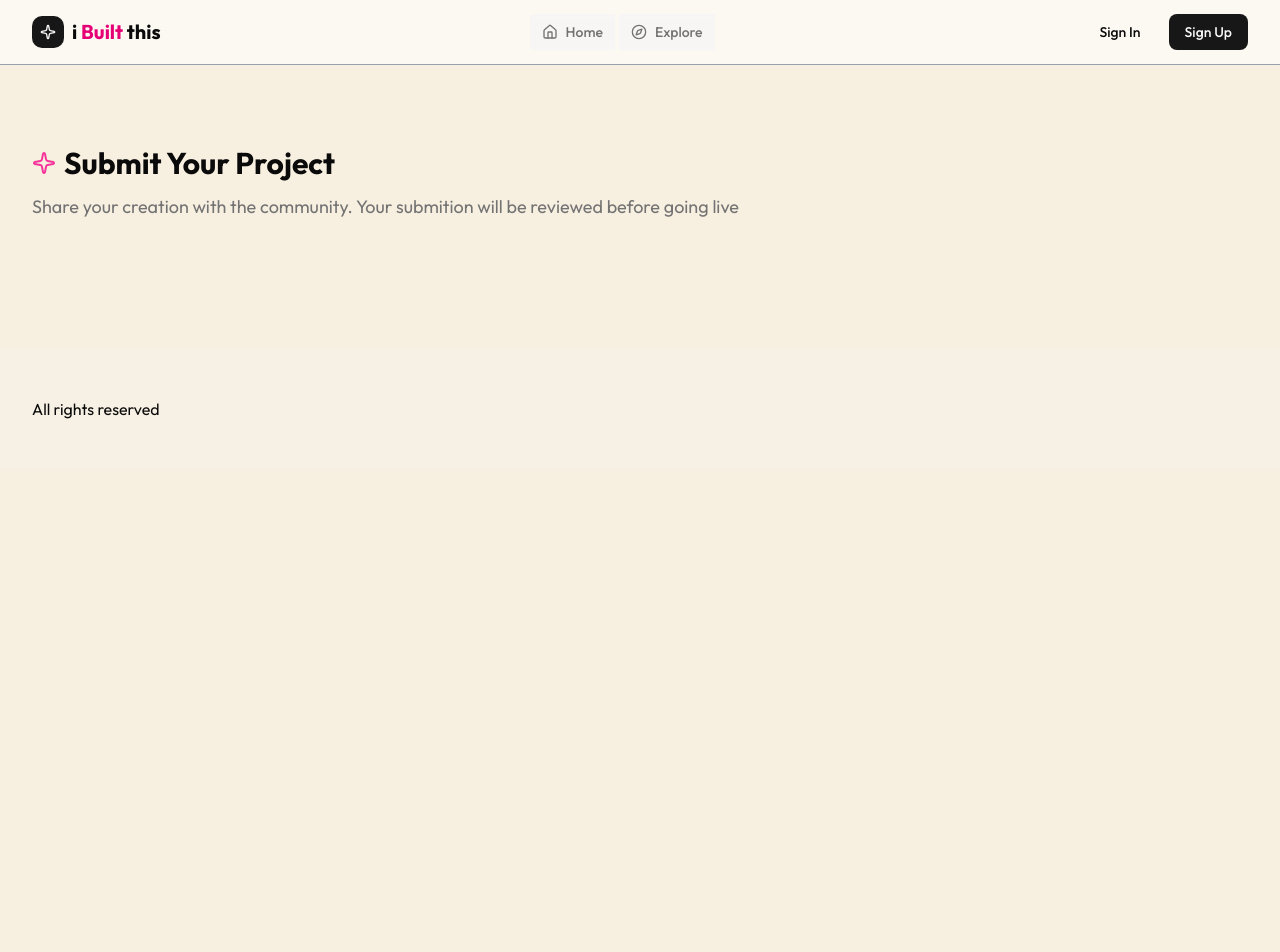
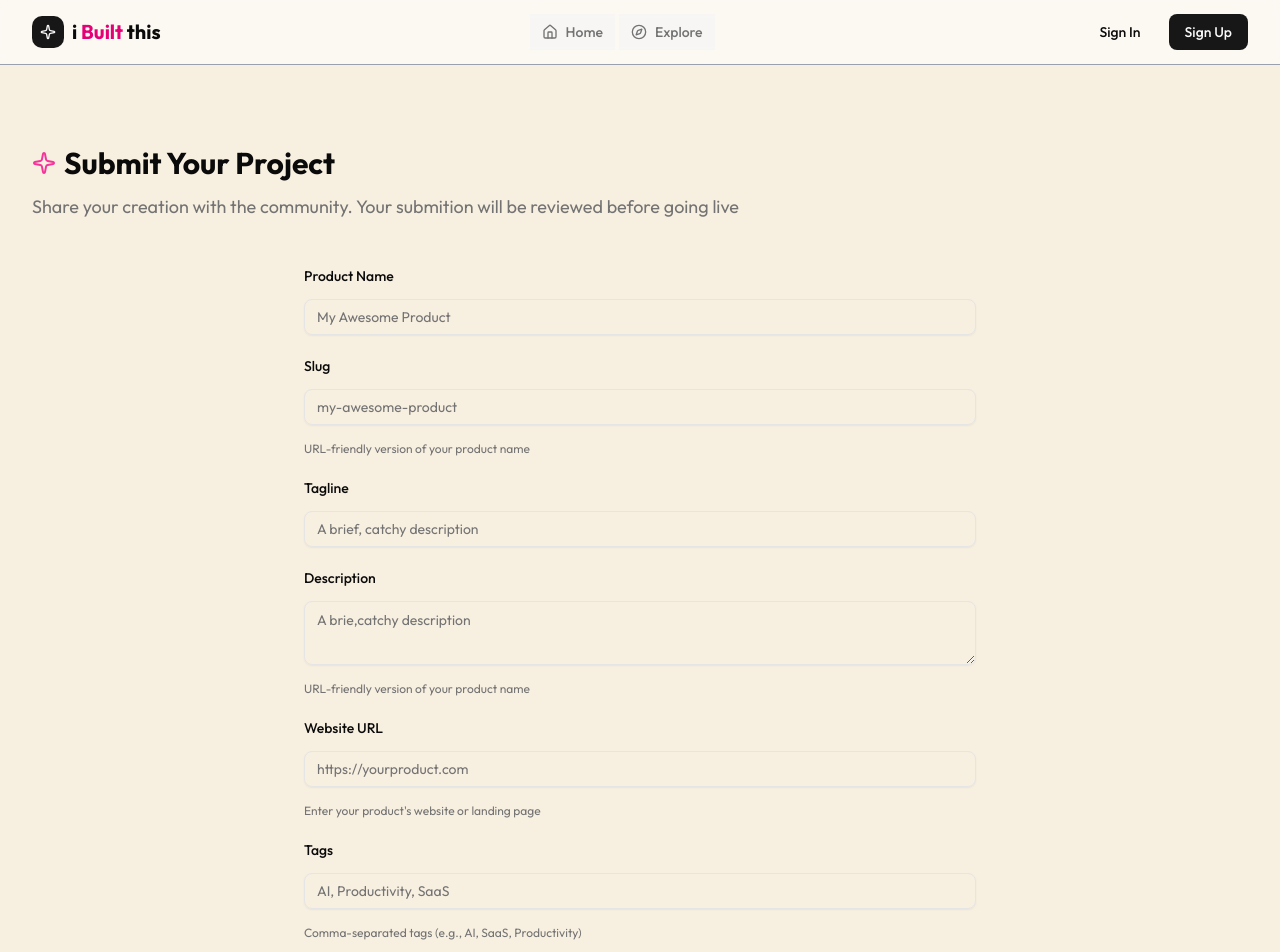
Before and after one commit to testgithubritgu/add-projects-next.js, a Next.js app: page /submit in a window 1280 px wide. Shown: the top 952 px of the page. Before the commit the page ends 800 px from the top, so only its background shows below. Built offline with nearby package versions, Linux system fonts and the light colour scheme; no server answers.

Commit message:
feat:added seperate component for form field in submit page and ui refactor

```diff
--- a/app/submit/page.jsx
+++ b/app/submit/page.jsx
@@ -6,7 +6,7 @@ export default function SubmitPage() {
   return (
     <section className="py-20">
       <div className="wrapper">
-        <div>
+        <div className="mb-12">
           <SectionHeader
             title={"Submit Your Project"}
             icon={SparkleIcon}
--- a/components/common/Footer.jsx
+++ b/components/common/Footer.jsx
@@ -2,7 +2,7 @@ import React from 'react'
 
 const Footer = () => {
   return (
-    <footer className='py-12 bg-muted/20 '>
+    <footer className='py-12 bg-muted/60 '>
       <div className='wrapper'>
         All rights reserved
       </div>
--- /dev/null
+++ b/components/forms/form-field.jsx
@@ -0,0 +1,35 @@
+import React from 'react'
+import { Label } from '../ui/label'
+import { Input } from '../ui/input'
+import { Textarea } from '../ui/textarea'
+
+const FormField = ({label,name,placeholder,id,required,onChange,error,helperText,textarea}) => {
+  return (
+    <div className="space-y-4">
+      <Label htmlFor={id}>{label}</Label>
+      {textarea ? (
+        <Textarea
+          id={id}
+          name={name}
+          placeholder={placeholder}
+          required={required}
+          onChange={onChange}
+        />
+      ) : (
+        <Input
+          id={id}
+          name={name}
+          placeholder={placeholder}
+          required={required}
+          onChange={onChange}
+        />
+      )}
+      {helperText && (
+        <p className="text-xs text-muted-foreground ">{helperText}</p>
+      )}
+      {error && <p className="text-sm text-destructive">{error}</p>}
+    </div>
+  );
+}
+
+export default FormField
--- a/components/products/product-submit-form.jsx
+++ b/components/products/product-submit-form.jsx
@@ -1,7 +1,92 @@
-import React from 'react'
+"use client"
+import FormField from '../forms/form-field';
+import { Button } from '../ui/button';
+import { SparkleIcon } from 'lucide-react';
 
 const ProductSubmitForm = () => {
-  return <div></div>;
+  const handelSubmit = (e)=>{
+    'use server'
+    e.preventDefault();
+    console.log('bhai form to submit ho gaya ')
+  }
+  return (
+    <form className="space-y-6" onSubmit={handelSubmit}>
+      <FormField
+        label="Product Name"
+        name="name"
+        id="name"
+        placeholder="My Awesome Product"
+        onChange={() => {}}
+        error=""
+      />
+
+      <FormField
+        label="Slug"
+        name="slug"
+        id="slug"
+        placeholder="my-awesome-product"
+        required={true}
+        onChange={() => {}}
+        error=""
+        helperText={"URL-friendly version of your product name"}
+      />
+
+      <FormField
+        label="Tagline"
+        name="tagline"
+        id="tagline"
+        placeholder="A brief, catchy description"
+        required={true}
+        onChange={() => {
+          console.log("object");
+        }}
+        error=""
+      />
+
+      <FormField
+        label="Description"
+        name="description"
+        id="description"
+        placeholder="A brie,catchy description"
+        required
+        onChange={() => {}}
+        error=""
+        textarea
+        helperText={"URL-friendly version of your product name"}
+      />
+
+      <FormField
+        label="Website URL"
+        name="websiteUrl"
+        id="websiteUrl"
+        placeholder="https://yourproduct.com"
+        required
+        onChange={() => {}}
+        error=""
+        helperText="Enter your product's website or landing page"
+      />
+
+      <FormField
+        label="Tags"
+        name="tags"
+        id="tags"
+        placeholder="AI, Productivity, SaaS"
+        required
+        onChange={() => {}}
+        error=""
+        helperText="Comma-separated tags (e.g., AI, SaaS, Productivity)"
+      />
+
+      <Button
+        type="submit"
+        className={"w-full bg-pink-600 cursor-pointer"}
+        size="lg"
+      >
+        <SparkleIcon className="size-4" />
+        Submit Product
+      </Button>
+    </form>
+  );
 };
 
 export default ProductSubmitForm;
```
